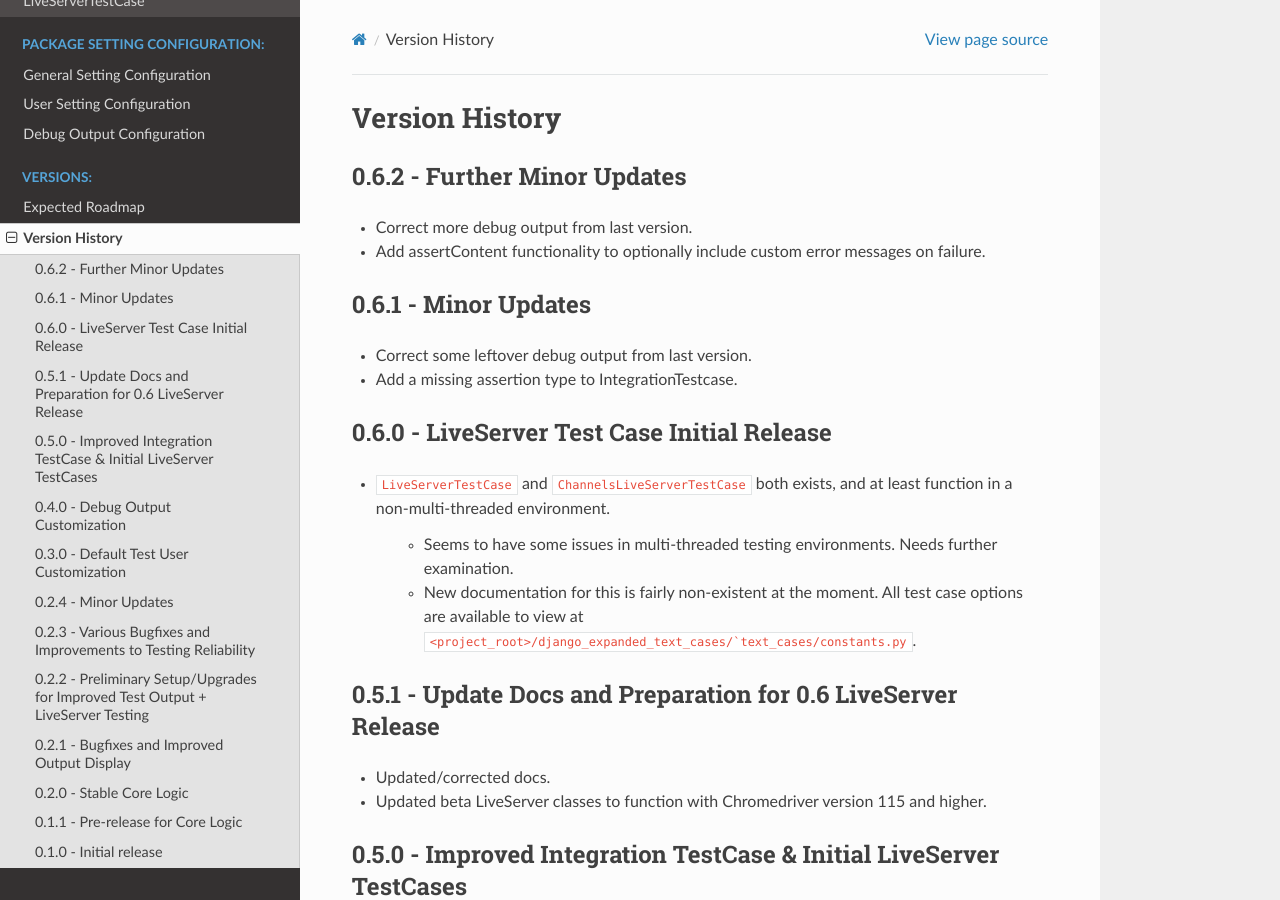
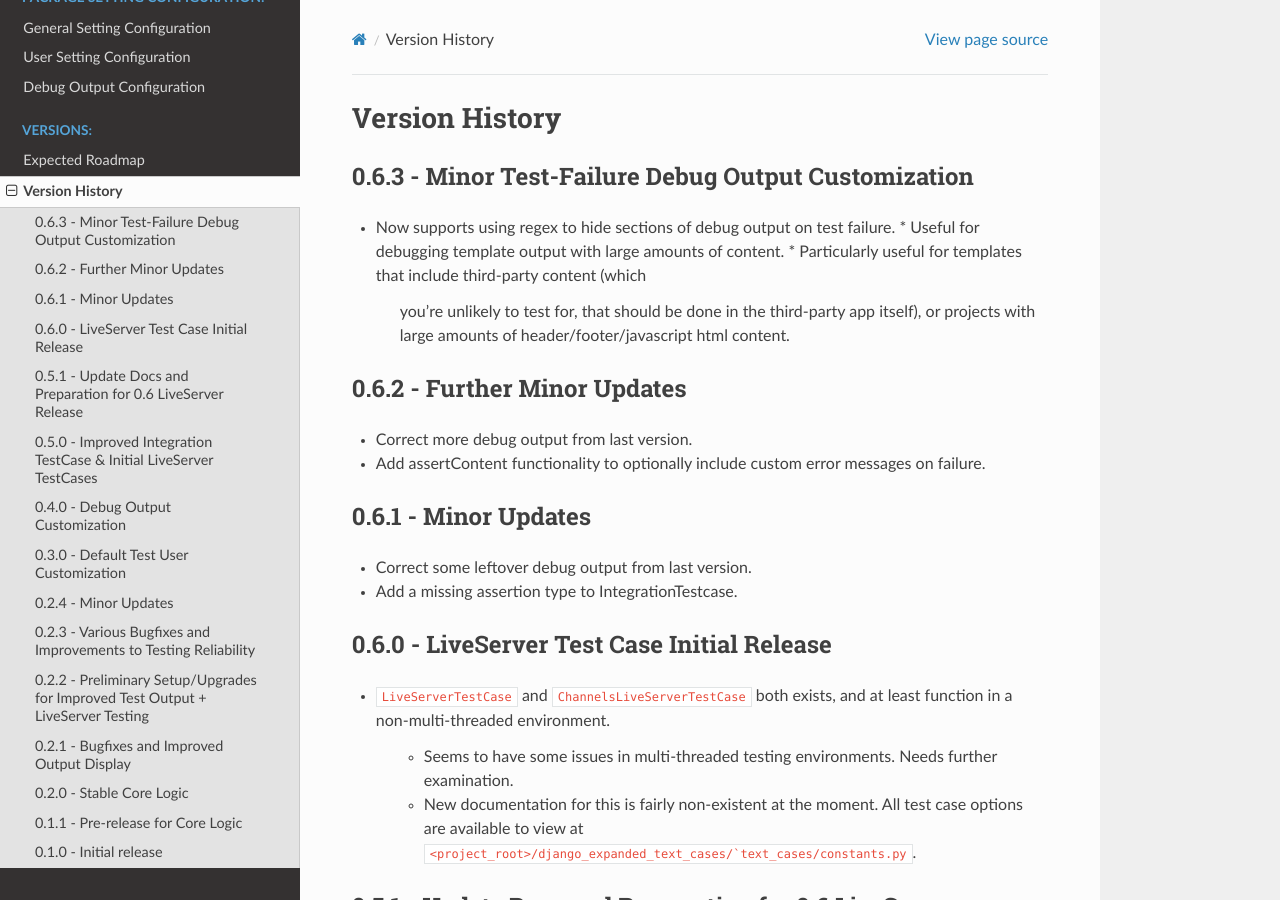
Before and after one commit to brodriguez8774/django-expanded-test-cases, a Sphinx documentation site: the page built from docs/source/version_history.rst, in a window 1280 px wide and 900 px high. Built offline with Sphinx 7.4.7 and the Read the Docs theme 2.0.0, drawn with Linux system fonts in a browser that asks for light colours.

Commit message:
Update project versioning

```diff
--- a/docs/source/conf.py
+++ b/docs/source/conf.py
@@ -25,7 +25,7 @@ copyright = '2022, Brandon Rodriguez'
 author = 'Brandon Rodriguez'
 
 # The full version, including alpha/beta/rc tags
-release = '0.6.2'
+release = '0.6.3'
 
 
 # -- General configuration ---------------------------------------------------
--- a/docs/source/version_history.rst
+++ b/docs/source/version_history.rst
@@ -1,5 +1,15 @@
 Version History
 ***************
+
+
+0.6.3 - Minor Test-Failure Debug Output Customization
+=====================================================
+* Now supports using regex to hide sections of debug output on test failure.
+  * Useful for debugging template output with large amounts of content.
+  * Particularly useful for templates that include third-party content (which
+    you're unlikely to test for, that should be done in the third-party app
+    itself), or projects with large amounts of header/footer/javascript html
+    content.
 
 
 0.6.2 - Further Minor Updates
--- a/pyproject.toml
+++ b/pyproject.toml
@@ -4,7 +4,7 @@ build-backend = 'setuptools.build_meta:__legacy__'
 
 [project]
 name = "django-expanded-test-cases"
-version = "0.6.2"
+version = "0.6.3"
 description = "Expands the existing Django TestCase class with extra functionality."
 readme = "readme.md"
 authors = [
--- a/setup.cfg
+++ b/setup.cfg
@@ -1,6 +1,6 @@
 [metadata]
 name = django-expanded-test-cases
-version = 0.6.2
+version = 0.6.3
 description = Expands the existing Django TestCase class with extra functionality.
 long_description = file: readme.md
 url = https://github.com/brodriguez8774/django-expanded-test-cases
```
